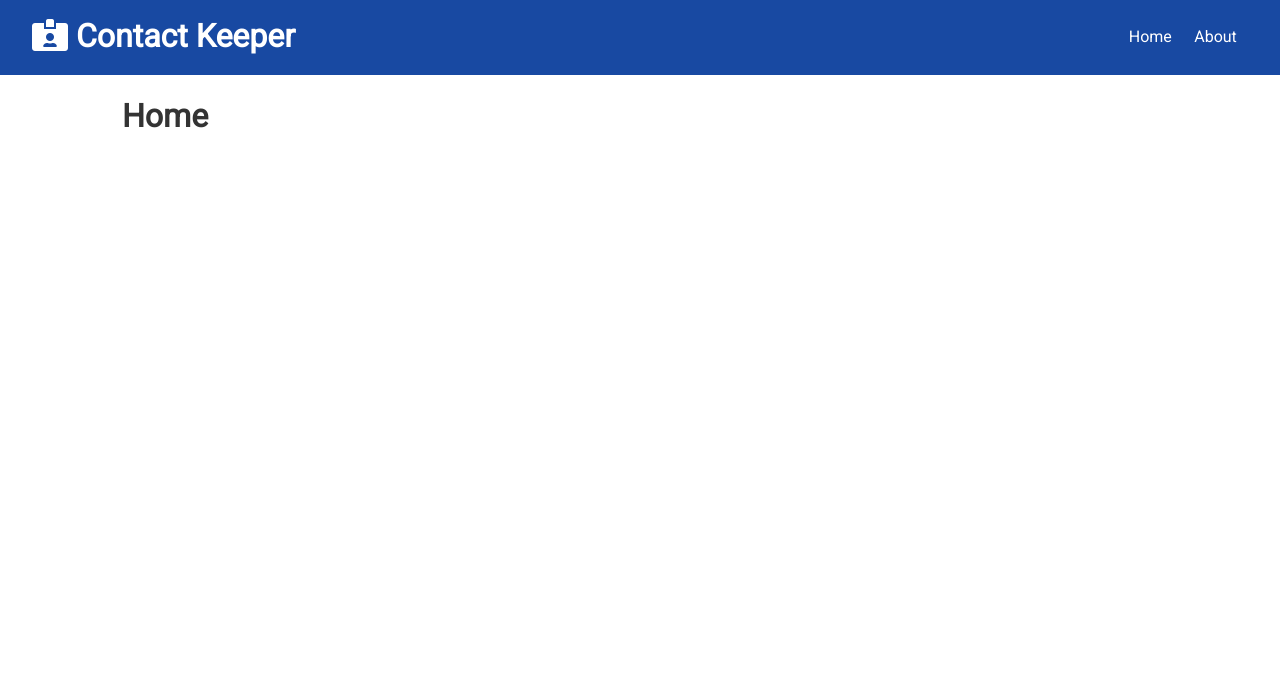
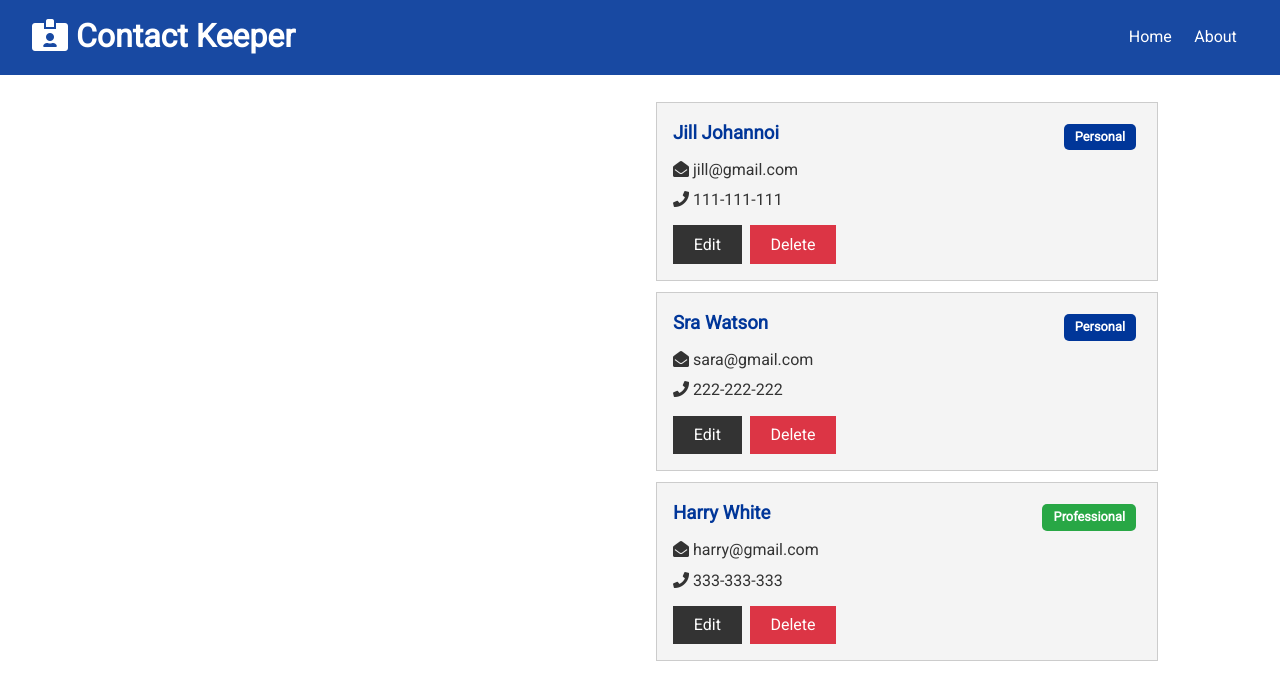
Before and after one commit to JoniKristianK/Contact-Keeper, a React (Create React App) app in the folder client/: page / in a window 1280 px wide. Shown: the top 700 px of the page. Built offline with nearby package versions, Linux system fonts and the light colour scheme.

Commit message:
Contacts & ContactItem Components

```diff
--- /dev/null
+++ b/client/src/components/contacts/ContactItem.js
@@ -0,0 +1,45 @@
+import React from 'react';
+import PropTypes from 'prop-types';
+
+export const ContactItem = ({ contact }) => {
+  const { id, name, email, phone, type } = contact;
+
+  return (
+    <div className='card bg-light'>
+      <h3 className='text-primary text-left'>
+        {name}{' '}
+        <span
+          style={{ float: 'right' }}
+          className={
+            'badge ' +
+            (type === 'professional' ? 'badge-success' : 'badge-primary')
+          }
+        >
+          {type.charAt(0).toUpperCase() + type.slice(1)}
+        </span>
+      </h3>
+      <ul className='list'>
+        {email && (
+          <li>
+            <i className='fas fa-envelope-open'></i> {email}
+          </li>
+        )}
+        {phone && (
+          <li>
+            <i className='fas fa-phone'></i> {phone}
+          </li>
+        )}
+      </ul>
+      <p>
+        <button className='btn btn-dark sm'>Edit</button>
+        <button className='btn btn-danger sm'>Delete</button>
+      </p>
+    </div>
+  );
+};
+
+ContactItem.propTypes = {
+  contact: PropTypes.object.isRequired,
+};
+
+export default ContactItem;
--- /dev/null
+++ b/client/src/components/contacts/Contacts.js
@@ -0,0 +1,21 @@
+import React, { useContext } from 'react';
+
+import ContactItem from './ContactItem';
+
+import ContactContext from '../../context/contact/contactContext';
+
+export const Contacts = () => {
+  const contactContext = useContext(ContactContext);
+
+  const { contacts } = contactContext;
+
+  return (
+    <>
+      {contacts.map((contact) => (
+        <ContactItem key={contact.id} contact={contact} />
+      ))}
+    </>
+  );
+};
+
+export default Contacts;
--- a/client/src/components/pages/Home.js
+++ b/client/src/components/pages/Home.js
@@ -1,9 +1,14 @@
 import React from 'react';
+
+import Contacts from '../contacts/Contacts';
 
 const Home = () => {
   return (
-    <div>
-      <h1>Home</h1>
+    <div className='grid-2'>
+      <div>{/*ContactForm*/}</div>
+      <div>
+        <Contacts />
+      </div>
     </div>
   );
 };
```
Also changed, not shown: 1 other file (tests, documents, lock files or other folders).
